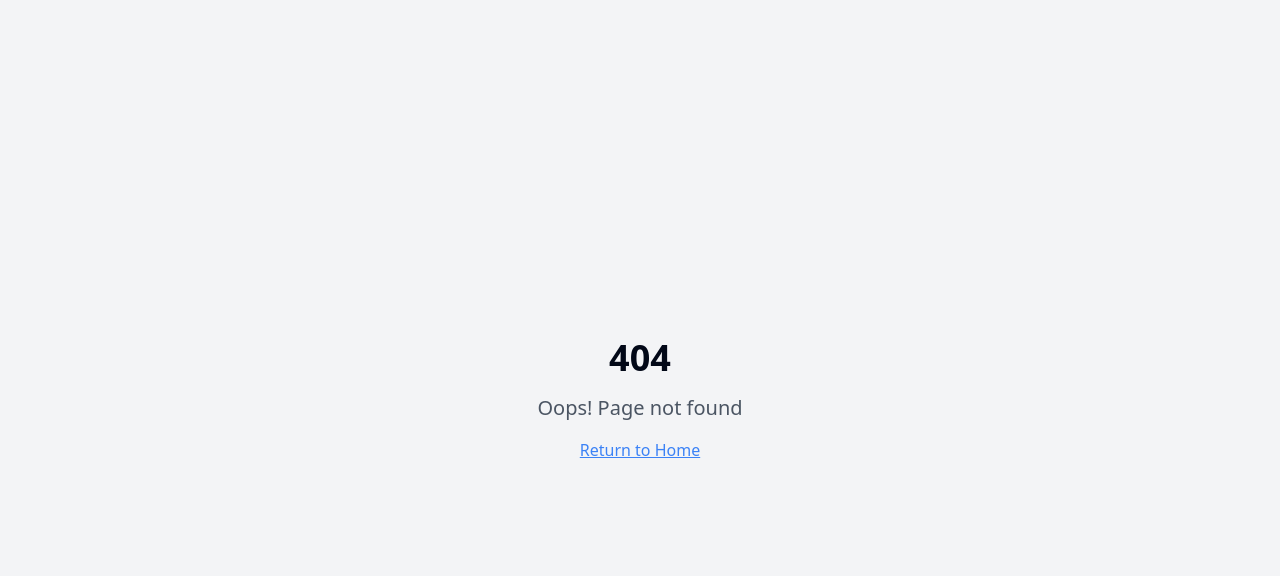
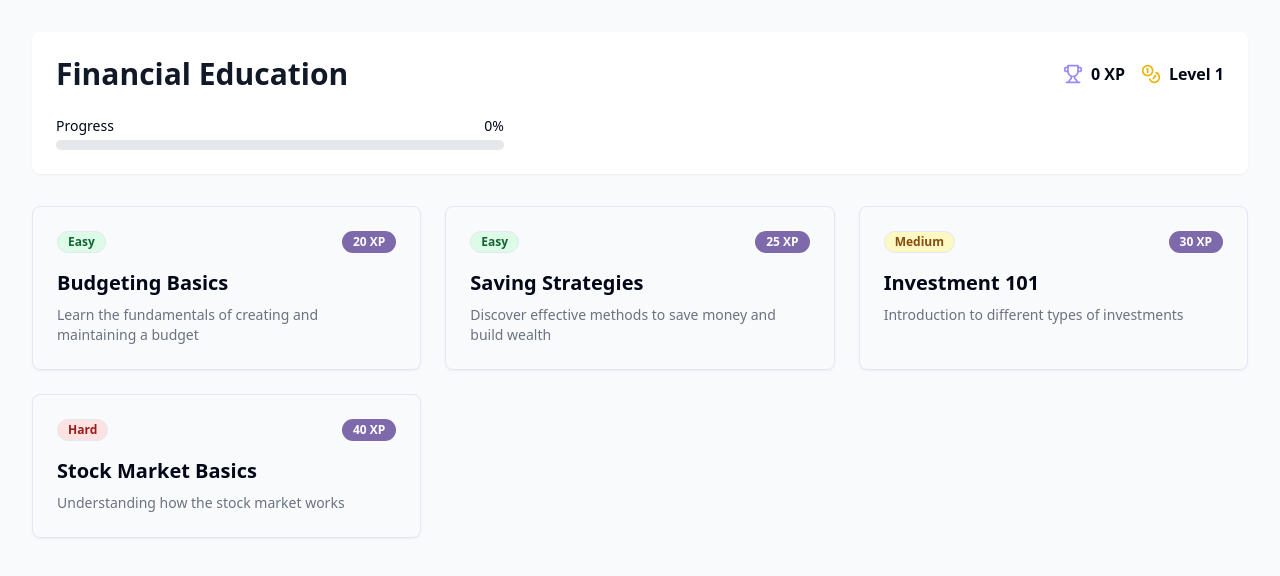
Before and after one commit to Thanseert/learnwealth-gameloop, a React (Vite) app: page /lessons in a window 1280 px wide. Before the commit this address had no page. Shown: the top 576 px of the page. Built offline with nearby package versions, Linux system fonts and the light colour scheme.

Commit message:
Implement course levels page
After clicking "Start Learning", the user should be directed to a page containing the levels they need to complete to finish the course.

```diff
--- a/src/App.tsx
+++ b/src/App.tsx
@@ -1,9 +1,11 @@
+
 import { Toaster } from "@/components/ui/toaster";
 import { Toaster as Sonner } from "@/components/ui/sonner";
 import { TooltipProvider } from "@/components/ui/tooltip";
 import { QueryClient, QueryClientProvider } from "@tanstack/react-query";
 import { BrowserRouter, Routes, Route } from "react-router-dom";
 import Index from "./pages/Index";
+import Lessons from "./pages/Lessons";
 import NotFound from "./pages/NotFound";
 
 const queryClient = new QueryClient();
@@ -16,7 +18,7 @@ const App = () => (
       <BrowserRouter>
         <Routes>
           <Route path="/" element={<Index />} />
-          {/* ADD ALL CUSTOM ROUTES ABOVE THE CATCH-ALL "*" ROUTE */}
+          <Route path="/lessons" element={<Lessons />} />
           <Route path="*" element={<NotFound />} />
         </Routes>
       </BrowserRouter>
--- a/src/pages/Index.tsx
+++ b/src/pages/Index.tsx
@@ -1,8 +1,11 @@
 
 import { Button } from "@/components/ui/button";
 import { ArrowRight } from "lucide-react";
+import { useNavigate } from "react-router-dom";
 
 const Index = () => {
+  const navigate = useNavigate();
+
   return (
     <div className="min-h-screen bg-white">
       {/* Hero Section */}
@@ -32,6 +35,7 @@ const Index = () => {
         <Button
           size="lg"
           className="bg-primary hover:bg-primary-hover text-white px-8 py-6 text-lg rounded-full"
+          onClick={() => navigate('/lessons')}
         >
           Start Learning
           <ArrowRight className="ml-2 h-5 w-5" />
--- /dev/null
+++ b/src/pages/Lessons.tsx
@@ -0,0 +1,113 @@
+
+import { useEffect, useState } from "react";
+import { LessonCard } from "@/components/LessonCard";
+import { ProgressBar } from "@/components/ProgressBar";
+import { Trophy, Coins } from "lucide-react";
+
+interface Lesson {
+  id: number;
+  title: string;
+  description: string;
+  xp: number;
+  difficulty: "easy" | "medium" | "hard";
+  isCompleted: boolean;
+}
+
+const Lessons = () => {
+  const [totalXP, setTotalXP] = useState(0);
+  const [lessons, setLessons] = useState<Lesson[]>([
+    {
+      id: 1,
+      title: "Budgeting Basics",
+      description: "Learn the fundamentals of creating and maintaining a budget",
+      xp: 20,
+      difficulty: "easy",
+      isCompleted: false,
+    },
+    {
+      id: 2,
+      title: "Saving Strategies",
+      description: "Discover effective methods to save money and build wealth",
+      xp: 25,
+      difficulty: "easy",
+      isCompleted: false,
+    },
+    {
+      id: 3,
+      title: "Investment 101",
+      description: "Introduction to different types of investments",
+      xp: 30,
+      difficulty: "medium",
+      isCompleted: false,
+    },
+    {
+      id: 4,
+      title: "Stock Market Basics",
+      description: "Understanding how the stock market works",
+      xp: 40,
+      difficulty: "hard",
+      isCompleted: false,
+    },
+  ]);
+
+  const handleLessonClick = (lessonId: number) => {
+    setLessons((prevLessons) =>
+      prevLessons.map((lesson) =>
+        lesson.id === lessonId
+          ? { ...lesson, isCompleted: true }
+          : lesson
+      )
+    );
+    const lesson = lessons.find((l) => l.id === lessonId);
+    if (lesson && !lesson.isCompleted) {
+      setTotalXP((prev) => prev + lesson.xp);
+    }
+  };
+
+  return (
+    <div className="min-h-screen bg-gray-50">
+      <div className="container py-8 space-y-8 animate-fade-in">
+        {/* Header Section */}
+        <div className="bg-white rounded-lg p-6 shadow-sm">
+          <div className="flex items-center justify-between mb-6">
+            <h1 className="text-3xl font-bold text-gray-900">
+              Financial Education
+            </h1>
+            <div className="flex items-center space-x-4">
+              <div className="flex items-center space-x-2">
+                <Trophy className="w-5 h-5 text-primary" />
+                <span className="font-semibold">{totalXP} XP</span>
+              </div>
+              <div className="flex items-center space-x-2">
+                <Coins className="w-5 h-5 text-yellow-500" />
+                <span className="font-semibold">Level {Math.floor(totalXP / 50) + 1}</span>
+              </div>
+            </div>
+          </div>
+          <ProgressBar
+            progress={totalXP % 50}
+            total={50}
+            className="max-w-md"
+          />
+        </div>
+
+        {/* Lessons Grid */}
+        <div className="grid grid-cols-1 md:grid-cols-2 lg:grid-cols-3 gap-6">
+          {lessons.map((lesson) => (
+            <LessonCard
+              key={lesson.id}
+              title={lesson.title}
+              description={lesson.description}
+              xp={lesson.xp}
+              difficulty={lesson.difficulty}
+              isCompleted={lesson.isCompleted}
+              onClick={() => handleLessonClick(lesson.id)}
+            />
+          ))}
+        </div>
+      </div>
+    </div>
+  );
+};
+
+export default Lessons;
```
